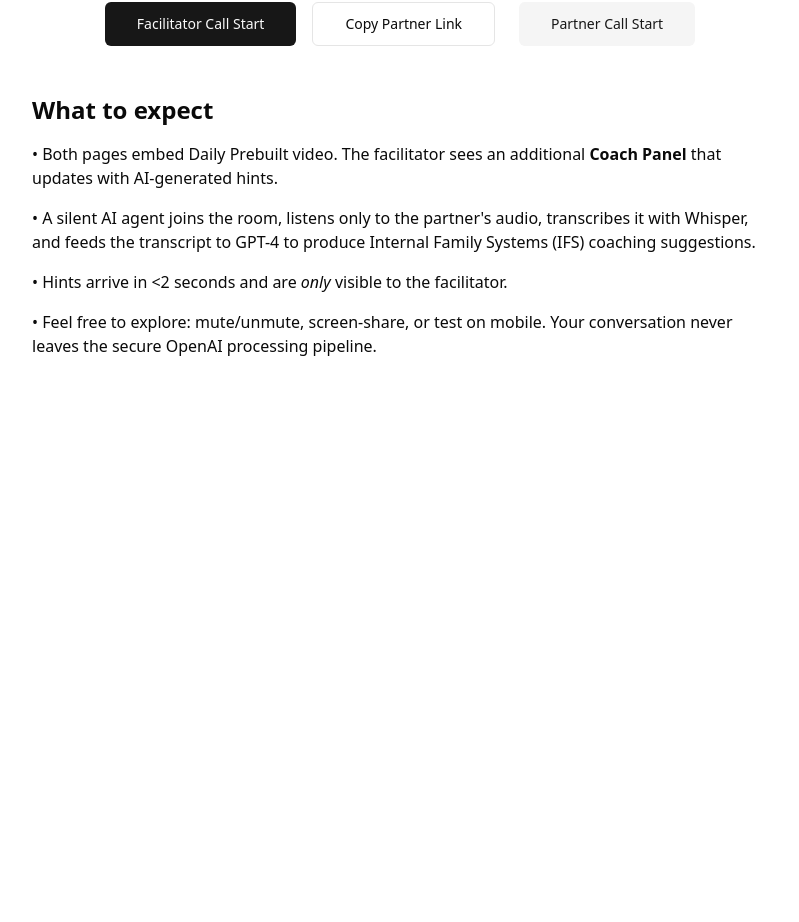
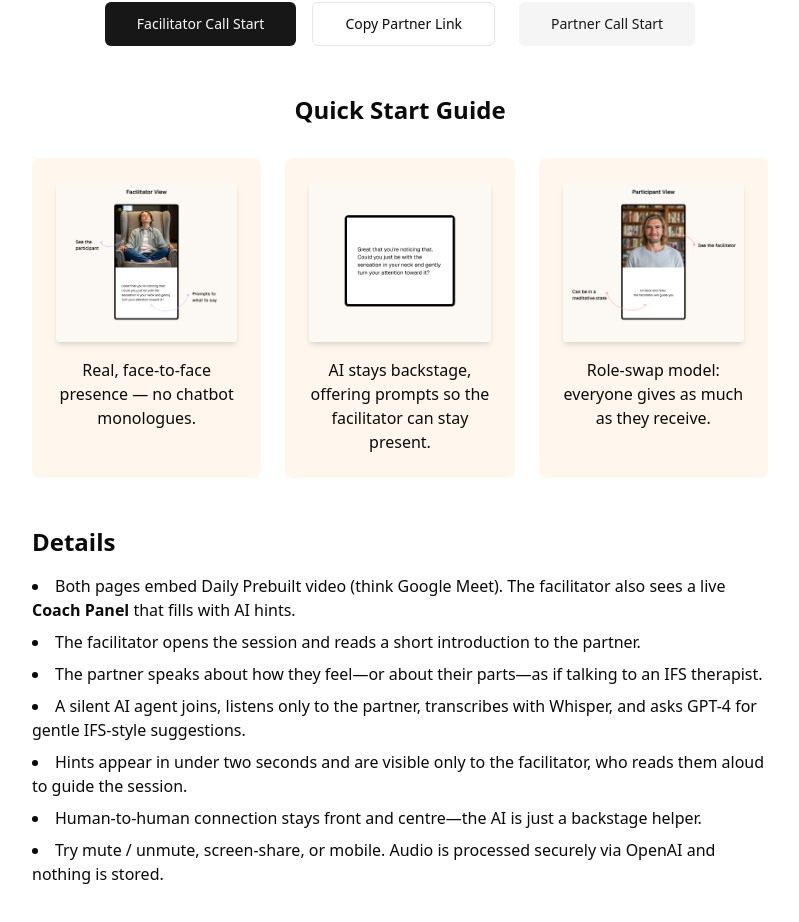
Before and after one commit to charlieellington/no-bad-parts, a Next.js app: page /start in a window 1280 px wide. Shown: the part 170-1092 px from the top of the page, without its empty margins (240-1039 px from the left). Before the commit the page ends 800 px from the top, so only its background shows below. Built offline with nearby package versions, Linux system fonts and the light colour scheme.

Commit message:
docs(start): add Quick Start Guide cards and Details section with refined copy

```diff
--- a/pages/start.tsx
+++ b/pages/start.tsx
@@ -47,20 +47,51 @@ export default function StartPage() {
         </div>
       </section>
 
-      <section className="space-y-4 text-left">
-        <h2 className="text-2xl font-semibold">What to expect</h2>
-        <p>
-          • Both pages embed Daily Prebuilt video. The facilitator sees an additional <strong>Coach Panel</strong> that updates with AI-generated hints.
-        </p>
-        <p>
-          • A silent AI agent joins the room, listens only to the partner's audio, transcribes it with Whisper, and feeds the transcript to GPT-4 to produce Internal Family Systems (IFS) coaching suggestions.
-        </p>
-        <p>
-          • Hints arrive in &lt;2&nbsp;seconds and are <em>only</em> visible to the facilitator.
-        </p>
-        <p>
-          • Feel free to explore: mute/unmute, screen-share, or test on mobile. Your conversation never leaves the secure OpenAI processing pipeline.
-        </p>
+      {/* Quick Start Guide */}
+      <section className="space-y-8">
+        <h2 className="text-2xl font-semibold text-center">Quick Start Guide</h2>
+        <div className="grid gap-6 sm:grid-cols-3">
+          <div className="flex flex-col items-center text-center space-y-4 p-6 bg-orange-50 rounded-lg">
+            <img src="/assets/facilitator.jpg" alt="Video call screenshot" className="rounded shadow-md object-cover h-40 w-full" />
+            <p className="font-medium">Real, face-to-face presence — no chatbot monologues.</p>
+          </div>
+          <div className="flex flex-col items-center text-center space-y-4 p-6 bg-orange-50 rounded-lg">
+            <img src="/assets/2.jpg" alt="Coach panel prompt" className="rounded shadow-md object-cover h-40 w-full" />
+            <p className="font-medium">AI stays backstage, offering prompts so the facilitator can stay present.</p>
+          </div>
+          <div className="flex flex-col items-center text-center space-y-4 p-6 bg-orange-50 rounded-lg">
+            <img src="/assets/partcipant.jpg" alt="Role swap" className="rounded shadow-md object-cover h-40 w-full" />
+            <p className="font-medium">Role-swap model: everyone gives as much as they receive.</p>
+          </div>
+        </div>
+      </section>
+
+      {/* Details */}
+      <section className="space-y-4" id="details">
+        <h2 className="text-2xl font-semibold">Details</h2>
+        <ul className="list-disc list-inside space-y-2">
+          <li>
+            Both pages embed Daily Prebuilt video (think Google Meet). The facilitator also sees a live <strong>Coach Panel</strong> that fills with AI hints.
+          </li>
+          <li>
+            The facilitator opens the session and reads a short introduction to the partner.
+          </li>
+          <li>
+            The partner speaks about how they feel—or about their parts—as if talking to an IFS therapist.
+          </li>
+          <li>
+            A silent AI agent joins, listens only to the partner, transcribes with Whisper, and asks GPT-4 for gentle IFS-style suggestions.
+          </li>
+          <li>
+            Hints appear in under two seconds and are visible only to the facilitator, who reads them aloud to guide the session.
+          </li>
+          <li>
+            Human-to-human connection stays front and centre—the AI is just a backstage helper.
+          </li>
+          <li>
+            Try mute / unmute, screen-share, or mobile. Audio is processed securely via OpenAI and nothing is stored.
+          </li>
+        </ul>
       </section>
     </main>
   );
```
